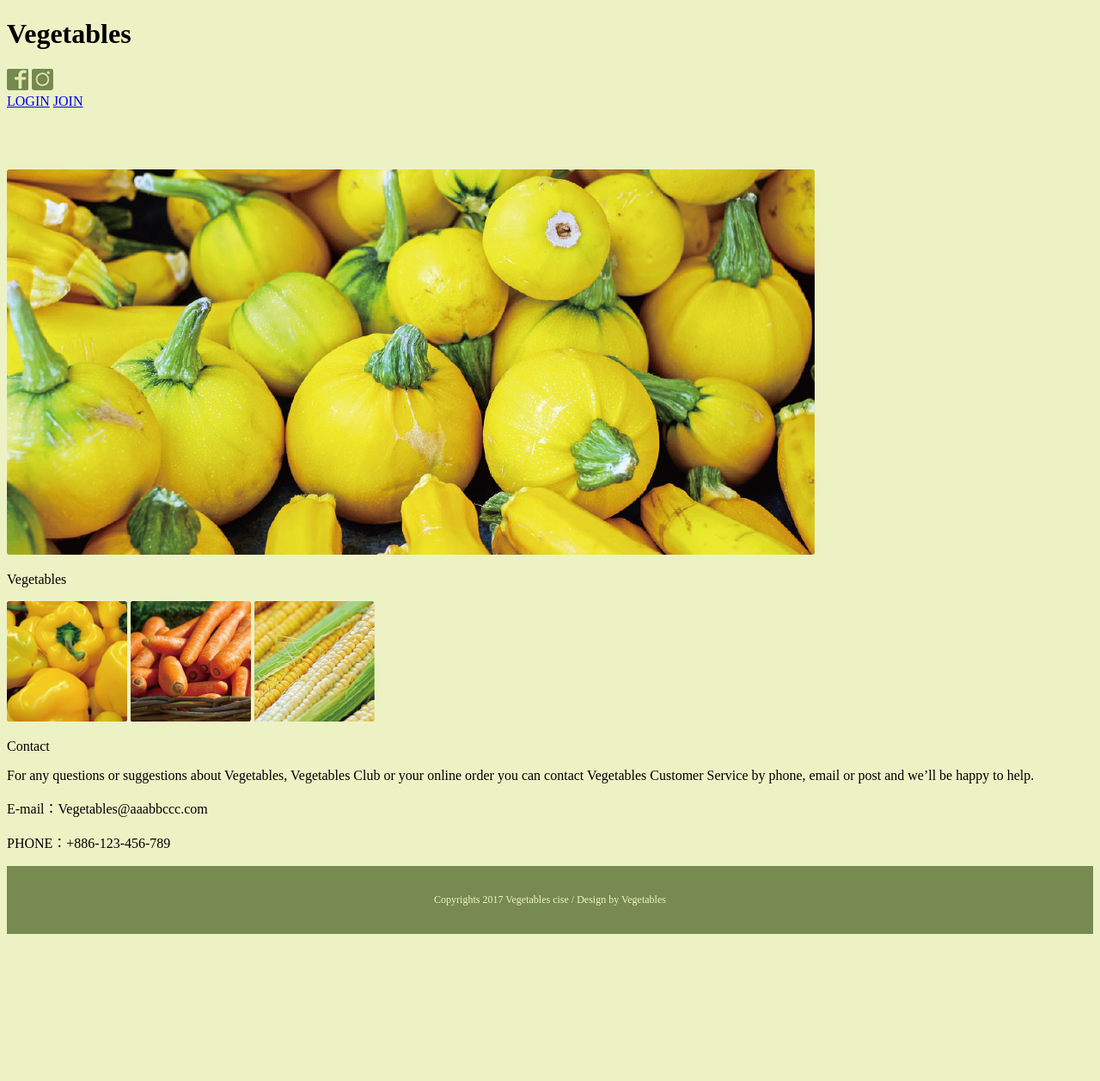
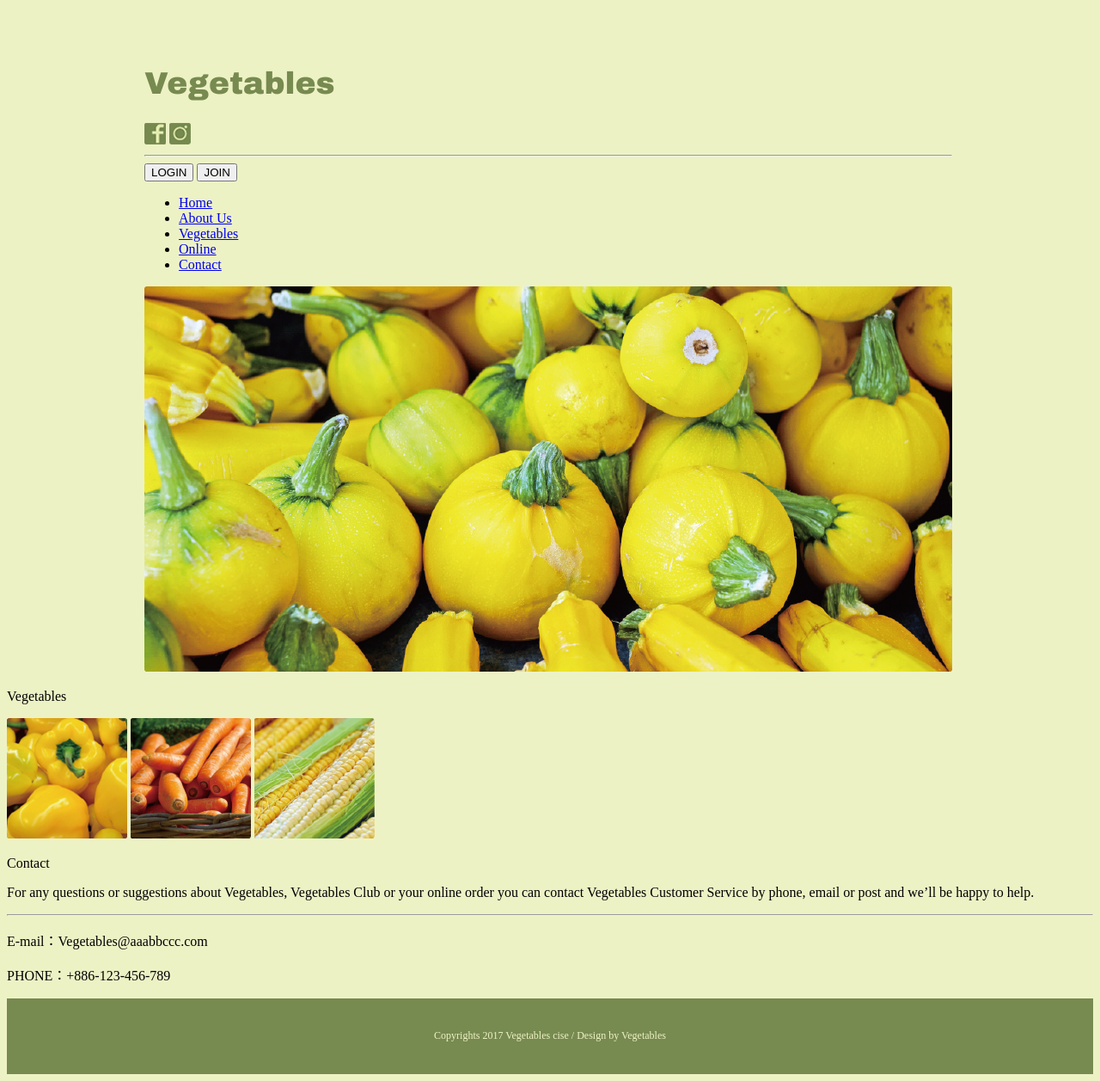
Before and after one commit to zxjte9411/HTML, a plain HTML site: page index.html in a window 1280 px wide. Shown: the whole page at 86% size. Before the commit the page ends 1094 px from the top, so only its background shows below. Drawn offline with Linux system fonts and the light colour scheme.

Commit message:
更新HTML架構

```diff
--- a/CSS/style.css
+++ b/CSS/style.css
@@ -1,36 +1,33 @@
 html {
     background-color: #EDF2C5;
 }
-.site-nav {
-    display: block;
-    margin-top: 20px;
-    margin-bottom: 20px;
-    background-color: #778A50;
+
+header {
+    margin: 53px 160px 8px 160px;
+    max-width: 940px;
 }
 
-.site-nav ul {
-	margin: 0;
-	padding: 0;
+header h1 {
+    display: inline-block;
+    font-family: 'Arial Black';
+    font-size: 36px;
+    color: #778A50;
+    height: 42px;
 }
 
-.site-nav li {
-    list-style: none;
-    float: left;
-    margin: 16px 30px;
-}
-
-.site-nav a {
-    display: block;
-    font-family: "Arial Block";
-    font-size: 16px;
-    color: #EDF2C5;
+img#pumpkin{
+    margin-left: 160px;
+    margin-right: 160px;
 }
 
 footer {
 	text-align: center;
-	font-size: 12px;
+    font-size: 12px;
+    font-family: 'ArialMT Regular';
     color: #EDF2C5;
     background-color: #778A50;
-	padding-bottom: 20px;
-	padding-top: 20px;
+	padding-bottom: 25px;
+    padding-top: 24px;
+    padding-left: 479px;
+    padding-right: 479px
 }
--- a/index.html
+++ b/index.html
@@ -6,16 +6,17 @@
         <link type="text/css" href="css/style.css" rel="stylesheet">
     </head>
     <body>
+        <!-- 上面部分  標題 & 導覽-->
         <header>
             <h1>Vegetables</h1>
             <div class="btn">
                 <img src="img/btn_facebook.png" alt="">
                 <img src="img/btn_instagram.png" alt="">
+                <hr>
+                <button>LOGIN</button>
+                <button>JOIN</button>
             </div>
-            <div>
-                <a href="#">LOGIN</a>
-                <a href="#">JOIN</a>
-            </div>
+
             <nav class="site-nav">
                 <ul class="clear">
                     <li><a href="#">Home</a></li>
@@ -27,29 +28,37 @@
             </nav>
         </header>
 
+        <!-- 中間 -->
         <article>
-            <img src="img/img_main_pumpkin.png" alt="pumpkin">
-            <div>
-                <p>Vegetables</p>
+            <!-- 中間南瓜圖-->
+            <img id="pumpkin" src="img/img_main_pumpkin.png" alt="pumpkin">
+
+            <!-- 左下角 -->
+            <div class="">
+                <div class="title">
+                    <p>Vegetables</p>
+                </div>
                 <img src="img/img_vegetables_pepper.png" alt="pepper">
                 <img src="img/img_vegetables_carrot.png" alt="carrot">
                 <img src="img/img_vegetables_corn.png" alt="corn">
             </div>
+            <!-- 右下角 -->
             <div>
-                 <p>Contact</p>
-                 <div class="contact-body">
-                    <p>For any questions or suggestions about Vegetables, Vegetables Club or your online order you can contact Vegetables Customer Service by phone, email or post and we’ll be happy to help.
-                 </div>
-
-                </p>
-                <p>E-mail：Vegetables@aaabbccc.com</p>
-                <p>PHONE：+886-123-456-789</p>
+                <div class="title">
+                    <p>Contact</p>
+                </div>
+                <div class="contact-body">
+                    <p>For any questions or suggestions about Vegetables, Vegetables Club or your online order you can contact Vegetables Customer Service by phone, email or post and we’ll be happy to help.</p>
+                    <hr>
+                    <p>E-mail：Vegetables@aaabbccc.com</p>
+                    <p>PHONE：+886-123-456-789</p>
+                </div>
             </div>
-
         </article>
 
+        <!-- 最下面 -->
         <footer>
-            <p>Copyrights 2017  Vegetables cise  /  Design by  Vegetables</p>
+            <p>Copyrights 2017 Vegetables cise / Design by Vegetables</p>
         </footer>
     </body>
 </html>
```
